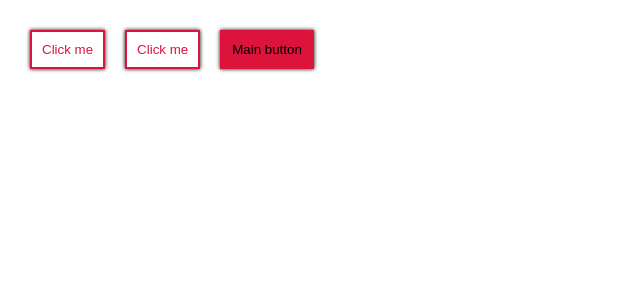
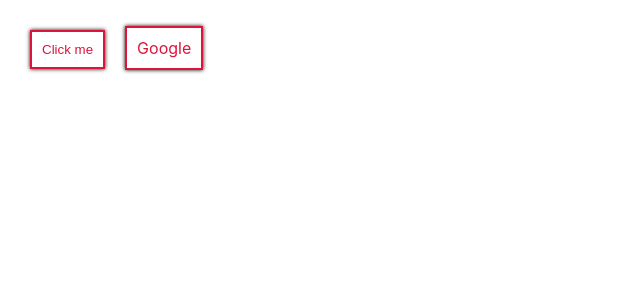
Before and after one commit to RobFyd/practice-in-react, a JavaScript app: page / in a window 1280 px wide. Shown: the top 300 px of the page, without its empty margins (0-640 px from the left). Built offline with nearby package versions, Linux system fonts and the light colour scheme; the HTML template or start-up script is replaced by a standard one.

Commit message:
HTML tag change

```diff
--- a/src/App.css
+++ /dev/null
@@ -1,3 +0,0 @@
-/* .App {
-  text-align: center;
-} */
--- a/src/App.js
+++ b/src/App.js
@@ -1,5 +1,4 @@
 import styled, { css } from "styled-components";
-// import './App.css';
 
 const Button = styled.button`
   border: 2px solid crimson;
@@ -8,19 +7,14 @@ const Button = styled.button`
   margin: 10px;
   background: white;
   color: crimson;
-`;
-
-const PrimaryButton = styled(Button)`
-  background: crimson;
-  color: black;
+  text-decoration: none;
 `;
 
 function App() {
   return (
     <>
       <Button>Click me</Button>
-      <Button>Click me</Button>
-      <PrimaryButton>Main button</PrimaryButton>
+      <Button as="a" href="https://google.com">Google</Button>
     </>
   )
 }
```
